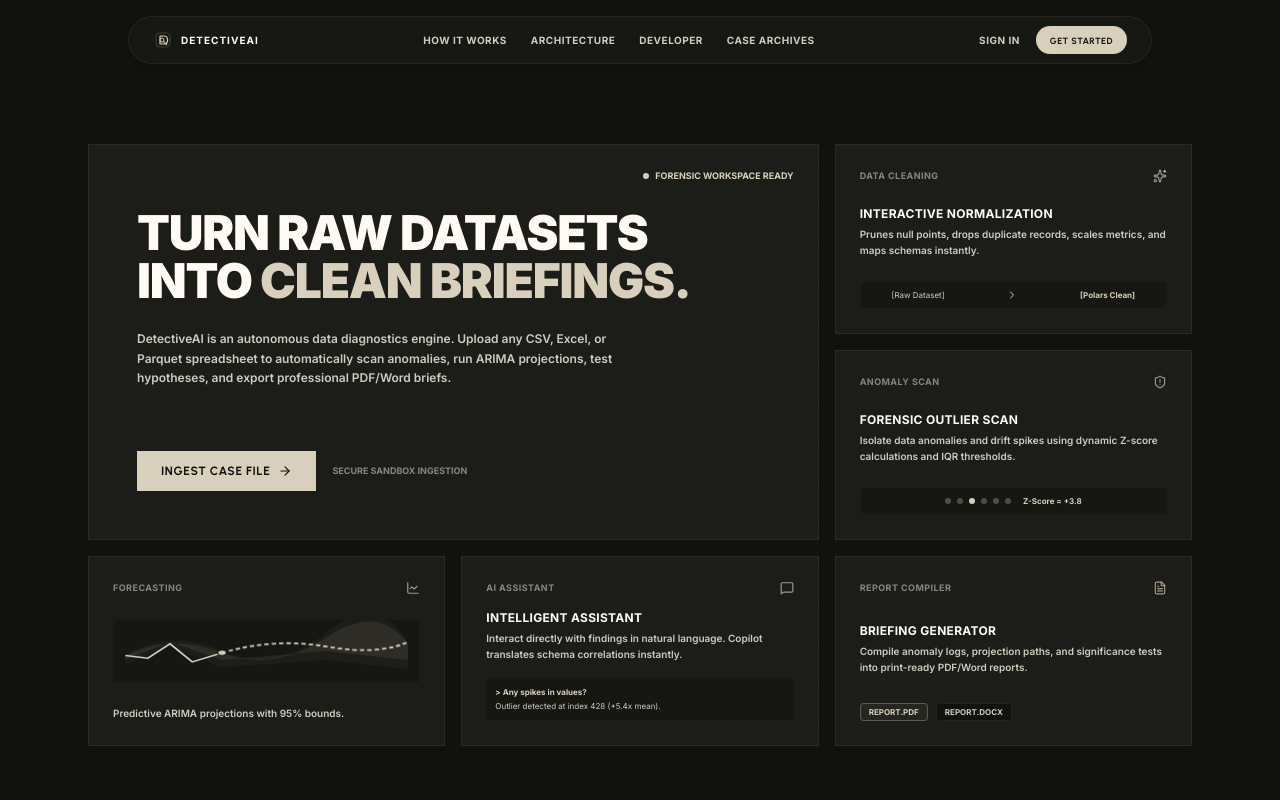
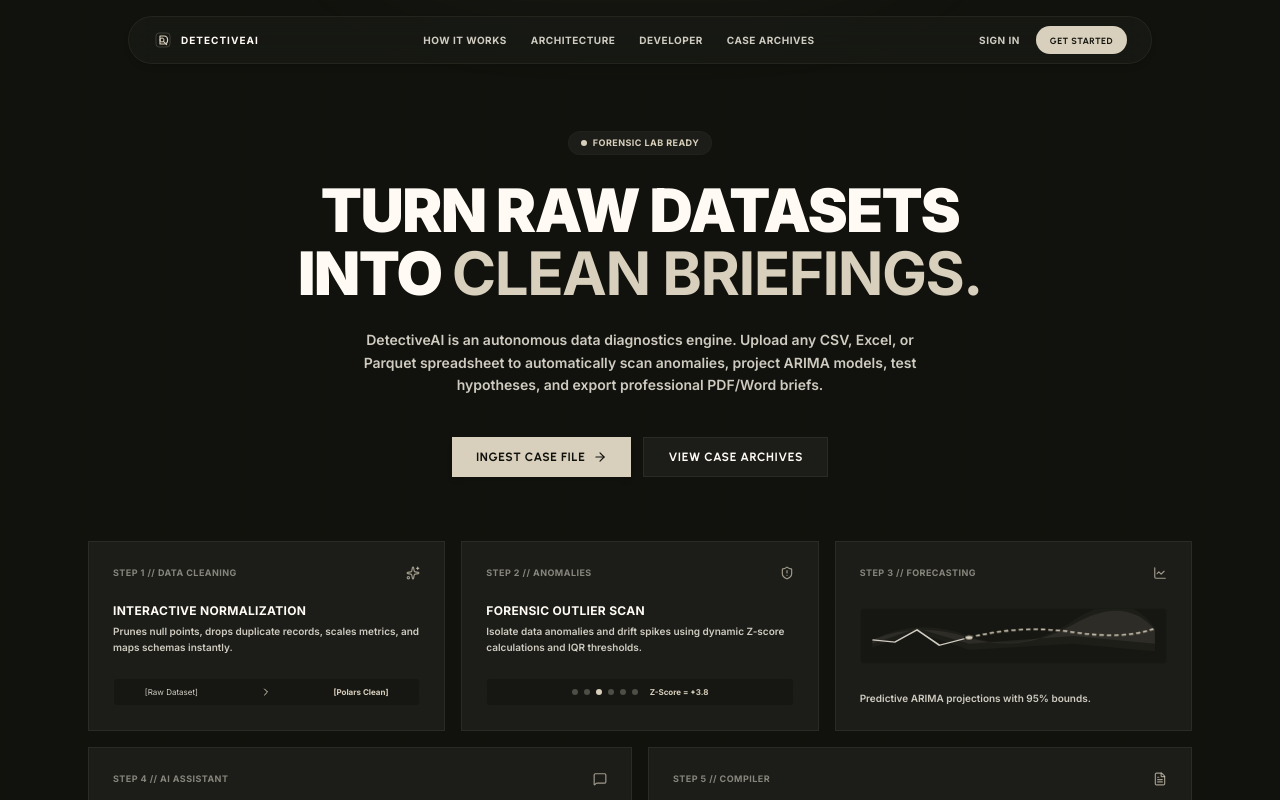
Before and after one commit to mannaxsara/detective-ai, a Next.js app in the folder frontend/: page / in a window 1280 px wide. Shown: the top 800 px of the page. Built offline with nearby package versions, Linux system fonts and the light colour scheme.

Commit message:
design: reorganize hero section layout to centered vertical stack for laptop screen optimization

```diff
--- a/frontend/src/app/page.tsx
+++ b/frontend/src/app/page.tsx
@@ -7,7 +7,7 @@ import {
   FileText, ChevronRight, Terminal, ShieldCheck, Database, Code,
   Cpu, Upload, ArrowUpRight, Play, CheckCircle2, RefreshCw
 } from "lucide-react";
-import { motion, useInView, AnimatePresence } from "framer-motion";
+import { motion, useInView } from "framer-motion";
 
 // Abstract "D" + magnifying glass logo
 function LogoIcon({ className = "w-6 h-6" }: { className?: string }) {
@@ -28,9 +28,9 @@ function RevealSection({ children, className = "" }: { children: React.ReactNode
   return (
     <motion.div
       ref={ref}
-      initial={{ opacity: 0, y: 30 }}
+      initial={{ opacity: 0, y: 20 }}
       animate={isInView ? { opacity: 1, y: 0 } : {}}
-      transition={{ duration: 0.7, ease: [0.16, 1, 0.3, 1] }}
+      transition={{ duration: 0.6, ease: [0.16, 1, 0.3, 1] }}
       className={className}
     >
       {children}
@@ -57,7 +57,7 @@ export default function HomePage() {
     setLoading(false);
   }, []);
 
-  // Auto-rotate the "How It Works" carousel (only if not manually interacted)
+  // Auto-rotate the "How It Works" carousel
   useEffect(() => {
     const interval = setInterval(() => {
       setActiveHowStep((prev) => (prev + 1) % 4);
@@ -71,19 +71,16 @@ export default function HomePage() {
     setSimProgress({ ingest: 0, anomalies: 0, arima: 0 });
     setSimLogs(["[1/3] Incepting ingestion pipeline...", "Allocating Polars in-memory table context."]);
 
-    // Ingestion simulation
     setTimeout(() => {
       setSimProgress(prev => ({ ...prev, ingest: 100 }));
       setSimLogs(prev => [...prev, "✓ Ingested case file (10,240 rows parsed in 12ms)", "[2/3] Analyzing outliers..."]);
     }, 1000);
 
-    // Anomalies simulation
     setTimeout(() => {
       setSimProgress(prev => ({ ...prev, anomalies: 85 }));
       setSimLogs(prev => [...prev, "⚠️ Found 2 anomalies (Z-Score > 3.0 threshold)", "[3/3] Running ARIMA projection models..."]);
     }, 2200);
 
-    // ARIMA simulation
     setTimeout(() => {
       setSimProgress(prev => ({ ...prev, arima: 60 }));
       setSimLogs(prev => [...prev, "✓ ARIMA models converged successfully", "Diagnostics cycle complete. Report ready."]);
@@ -93,12 +90,12 @@ export default function HomePage() {
 
   const containerVariants = {
     hidden: { opacity: 0 },
-    visible: { opacity: 1, transition: { staggerChildren: 0.08 } },
+    visible: { opacity: 1, transition: { staggerChildren: 0.05 } },
   };
 
   const itemVariants = {
-    hidden: { opacity: 0, y: 15 },
-    visible: { opacity: 1, y: 0, transition: { duration: 0.6, ease: [0.16, 1, 0.3, 1] as const } },
+    hidden: { opacity: 0, y: 12 },
+    visible: { opacity: 1, y: 0, transition: { duration: 0.5, ease: [0.16, 1, 0.3, 1] as const } },
   };
 
   const howItWorksSteps = [
@@ -129,20 +126,21 @@ export default function HomePage() {
   ];
 
   return (
-    <div className="min-h-screen bg-background text-foreground font-sans selection:bg-primary/20 relative overflow-hidden pt-20">
+    <div className="min-h-screen bg-background text-foreground font-sans selection:bg-primary/20 relative overflow-hidden pt-24 pb-8">
 
       {/* Background grid */}
       <div className="absolute inset-0 z-0 bg-[linear-gradient(to_right,rgba(212,110,85,0.012)_1px,transparent_1px),linear-gradient(to_bottom,rgba(212,110,85,0.012)_1px,transparent_1px)] bg-[size:40px_40px] opacity-65 pointer-events-none" aria-hidden="true" />
 
+      {/* Subtle radial glow for background depth */}
+      <div className="absolute top-[-10%] left-1/2 -translate-x-1/2 w-[600px] h-[300px] bg-primary/5 rounded-full blur-3xl pointer-events-none select-none z-0" />
+
       {/* ═══════════════════ NAVBAR ═══════════════════ */}
       <div className="fixed top-4 left-1/2 -translate-x-1/2 w-[90%] max-w-5xl z-50 rounded-full border border-border/80 bg-card/60 backdrop-blur-md px-6 h-12 flex items-center justify-between shadow-md">
-        {/* Left: Logo + Name */}
         <Link href="/" className="flex items-center gap-2 select-none group">
           <LogoIcon className="w-5 h-5 group-hover:scale-105 transition-transform" />
           <span className="font-bold text-[10px] uppercase tracking-widest text-foreground font-mono">DetectiveAI</span>
         </Link>
 
-        {/* Center: Navigation Links */}
         <nav className="hidden md:flex items-center gap-6">
           <a href="#how-it-works" className="text-[10px] font-mono font-bold uppercase tracking-wider text-muted-foreground hover:text-foreground transition-colors">How it works</a>
           <a href="#architecture" className="text-[10px] font-mono font-bold uppercase tracking-wider text-muted-foreground hover:text-foreground transition-colors">Architecture</a>
@@ -150,7 +148,6 @@ export default function HomePage() {
           <Link href="/history" className="text-[10px] font-mono font-bold uppercase tracking-wider text-muted-foreground hover:text-foreground transition-colors">Case Archives</Link>
         </nav>
 
-        {/* Right: CTA */}
         <div className="flex items-center gap-4">
           {loading ? null : isLoggedIn ? (
             <Link href="/dashboard">
@@ -171,39 +168,72 @@ export default function HomePage() {
         </div>
       </div>
 
-      {/* ═══════════════════ HERO BENTO GRID ═══════════════════ */}
-      <section className="py-8 md:py-16 max-w-6xl mx-auto px-6 relative z-10">
-        <motion.div variants={containerVariants} initial="hidden" animate="visible" className="grid grid-cols-1 md:grid-cols-3 gap-4">
-
-          {/* Main Elevator Pitch Card (Span 2x2) */}
-          <motion.div variants={itemVariants} className="md:col-span-2 md:row-span-2 p-8 md:p-12 bg-card border border-border rounded-cards flex flex-col justify-between min-h-[380px] relative overflow-hidden text-left">
-            <div className="absolute top-6 right-6 flex items-center gap-1.5 font-mono text-[9px] font-bold text-primary select-none">
+      {/* ═══════════════════ SPACIOUS HERO SECTION ═══════════════════ */}
+      <section className="pt-8 pb-12 max-w-4xl mx-auto px-6 text-center relative z-10">
+        <motion.div
+          variants={containerVariants}
+          initial="hidden"
+          animate="visible"
+          className="space-y-6"
+        >
+          {/* Active status indicator */}
+          <motion.div variants={itemVariants} className="inline-flex justify-center">
+            <span className="inline-flex items-center gap-1.5 px-3 py-1 rounded-full border border-border/40 bg-card text-[9px] font-mono font-bold uppercase text-primary tracking-wider select-none">
               <span className="w-1.5 h-1.5 rounded-full bg-primary animate-pulse" />
-              FORENSIC WORKSPACE READY
-            </div>
-            <div className="space-y-6 pt-4">
-              <h1 className="text-4xl md:text-5xl font-black text-foreground tracking-tight leading-none uppercase">
-                Turn raw datasets <br />into <span className="text-primary">clean briefings.</span>
-              </h1>
-              <p className="text-xs text-muted-foreground leading-relaxed font-semibold max-w-lg">
-                DetectiveAI is an autonomous data diagnostics engine. Upload any CSV, Excel, or Parquet spreadsheet to automatically scan anomalies, run ARIMA projections, test hypotheses, and export professional PDF/Word briefs.
-              </p>
-            </div>
-            <div className="pt-8 flex flex-wrap items-center gap-4">
-              <Link href={isLoggedIn ? "/dashboard" : "/login"}>
-                <motion.button whileHover={{ scale: 1.02 }} whileTap={{ scale: 0.98 }} className="h-10 rounded-small bg-primary hover:opacity-95 text-primary-foreground font-bold text-xs uppercase tracking-wider px-6 flex items-center gap-2 cursor-pointer shadow-sm">
-                  {isLoggedIn ? "Open Workspace" : "Ingest Case File"}
-                  <ArrowRight className="w-3.5 h-3.5" />
-                </motion.button>
-              </Link>
-              <span className="font-mono text-[9px] text-muted-foreground/60 font-bold select-none">SECURE SANDBOX INGESTION</span>
-            </div>
+              FORENSIC LAB READY
+            </span>
           </motion.div>
 
-          {/* Bento: Data Cleaning */}
-          <motion.div variants={itemVariants} className="p-6 bg-card border border-border rounded-cards flex flex-col justify-between text-left min-h-[190px]">
+          {/* Heading */}
+          <motion.h1
+            variants={itemVariants}
+            className="text-4xl sm:text-5xl md:text-6xl font-black text-foreground tracking-tight leading-[1.05] uppercase max-w-3xl mx-auto"
+          >
+            Turn raw datasets <br />into <span className="text-primary font-bold">clean briefings.</span>
+          </motion.h1>
+
+          {/* Subtitle */}
+          <motion.p
+            variants={itemVariants}
+            className="text-xs md:text-sm text-muted-foreground leading-relaxed font-semibold max-w-xl mx-auto"
+          >
+            DetectiveAI is an autonomous data diagnostics engine. Upload any CSV, Excel, or Parquet spreadsheet to automatically scan anomalies, project ARIMA models, test hypotheses, and export professional PDF/Word briefs.
+          </motion.p>
+
+          {/* CTAs */}
+          <motion.div variants={itemVariants} className="pt-4 flex justify-center gap-3">
+            <Link href={isLoggedIn ? "/dashboard" : "/login"}>
+              <motion.button
+                whileHover={{ scale: 1.02 }}
+                whileTap={{ scale: 0.98 }}
+                className="h-10 rounded-small bg-primary hover:opacity-95 text-primary-foreground font-bold text-xs uppercase tracking-wider px-6 flex items-center gap-2 cursor-pointer shadow-md"
+              >
+                {isLoggedIn ? "Open Workspace" : "Ingest Case File"}
+                <ArrowRight className="w-3.5 h-3.5" />
+              </motion.button>
+            </Link>
+
+            <Link href="/history">
+              <motion.button
+                whileHover={{ scale: 1.02 }}
+                whileTap={{ scale: 0.98 }}
+                className="h-10 rounded-small border border-border bg-card hover:bg-background text-foreground font-bold text-xs uppercase tracking-wider px-6 cursor-pointer"
+              >
+                View Case Archives
+              </motion.button>
+            </Link>
+          </motion.div>
+        </motion.div>
+      </section>
+
+      {/* ═══════════════════ SYMMETRICAL BENTO GRID FEATURE GRID ═══════════════════ */}
+      <section className="py-4 max-w-6xl mx-auto px-6 relative z-10">
+        <div className="grid grid-cols-1 md:grid-cols-6 gap-4">
+
+          {/* Card 1: Data Normalization (Col Span 2) */}
+          <div className="md:col-span-2 p-6 bg-card border border-border rounded-cards flex flex-col justify-between text-left min-h-[190px]">
             <div className="flex items-center justify-between font-mono text-[9px] font-bold text-muted-foreground/60 tracking-wider">
-              <span>DATA CLEANING</span>
+              <span>STEP 1 // DATA CLEANING</span>
               <Sparkles className="w-3.5 h-3.5 text-primary/70" />
             </div>
             <div className="my-2">
@@ -213,12 +243,12 @@ export default function HomePage() {
             <div className="h-7 border border-border/40 rounded bg-background/50 flex items-center justify-around font-mono text-[8px] text-muted-foreground">
               <span>[Raw Dataset]</span><ChevronRight className="w-3 h-3 text-primary" /><span className="text-primary font-bold">[Polars Clean]</span>
             </div>
-          </motion.div>
+          </div>
 
-          {/* Bento: Anomaly */}
-          <motion.div variants={itemVariants} className="p-6 bg-card border border-border rounded-cards flex flex-col justify-between text-left min-h-[190px]">
+          {/* Card 2: Outlier Scan (Col Span 2) */}
+          <div className="md:col-span-2 p-6 bg-card border border-border rounded-cards flex flex-col justify-between text-left min-h-[190px]">
             <div className="flex items-center justify-between font-mono text-[9px] font-bold text-muted-foreground/60 tracking-wider">
-              <span>ANOMALY SCAN</span>
+              <span>STEP 2 // ANOMALIES</span>
               <ShieldAlert className="w-3.5 h-3.5 text-primary/70" />
             </div>
             <div className="my-2">
@@ -229,42 +259,35 @@ export default function HomePage() {
               {[0.3, 0.3, 1, 0.3, 0.3, 0.3].map((o, i) => <div key={i} className={`w-1.5 h-1.5 rounded-full ${o === 1 ? "bg-primary" : "bg-muted-foreground/30"}`} />)}
               <span className="font-mono text-[8px] text-primary font-bold ml-1.5">Z-Score = +3.8</span>
             </div>
-          </motion.div>
+          </div>
 
-          {/* Bento: Forecast Waveform */}
-          <motion.div variants={itemVariants} className="p-6 bg-card border border-border rounded-cards flex flex-col justify-between text-left min-h-[190px] overflow-hidden">
+          {/* Card 3: ARIMA Waveform (Col Span 2) */}
+          <div className="md:col-span-2 p-6 bg-card border border-border rounded-cards flex flex-col justify-between text-left min-h-[190px] overflow-hidden">
             <div className="flex items-center justify-between font-mono text-[9px] font-bold text-muted-foreground/60 tracking-wider">
-              <span>FORECASTING</span>
+              <span>STEP 3 // FORECASTING</span>
               <LineChart className="w-3.5 h-3.5 text-primary/70" />
             </div>
-            {/* Highly detailed, professional ARIMA SVG forecasting chart */}
-            <div className="h-16 w-full relative my-1 border border-border/30 rounded bg-background/50 p-1 overflow-hidden flex items-center justify-center">
-              {/* Chart grid lines */}
+            <div className="h-14 w-full relative my-1 border border-border/30 rounded bg-background/50 p-1 overflow-hidden flex items-center justify-center">
               <div className="absolute inset-0 grid grid-cols-6 grid-rows-3 opacity-15 pointer-events-none">
                 {Array.from({ length: 18 }).map((_, i) => (
                   <div key={i} className="border-r border-b border-border/40" />
                 ))}
               </div>
               <svg className="w-full h-full overflow-visible z-10 relative" viewBox="0 0 200 60" preserveAspectRatio="none">
-                {/* 95% Confidence Interval (Wide, Translucent) */}
                 <path d="M5,35 Q35,5 70,30 T140,10 T195,20 L195,50 L140,40 L70,48 L35,25 L5,45 Z" fill="var(--primary)" className="opacity-[0.04]" />
-                {/* 80% Confidence Interval (Narrower, Slightly darker) */}
                 <path d="M5,35 Q35,10 70,32 T140,15 T195,22 L195,40 L140,30 L70,40 L35,20 L5,40 Z" fill="var(--primary)" className="opacity-[0.08]" />
-                {/* Historical Data path */}
                 <path d="M5,35 L20,38 L35,22 L50,42 L70,32" fill="none" stroke="currentColor" strokeWidth="1.5" className="text-muted-foreground" />
-                {/* Forecast projection line */}
                 <path d="M70,32 Q105,15 140,25 T195,20" fill="none" stroke="currentColor" strokeWidth="2" strokeDasharray="3 2" className="text-primary animate-pulse" />
-                {/* Origin pointer */}
                 <circle cx="70" cy="32" r="3" className="fill-primary stroke-background" strokeWidth="1" />
               </svg>
             </div>
             <div className="text-[10px] text-muted-foreground font-semibold">Predictive ARIMA projections with 95% bounds.</div>
-          </motion.div>
+          </div>
 
-          {/* Bento: Chat */}
-          <motion.div variants={itemVariants} className="p-6 bg-card border border-border rounded-cards flex flex-col justify-between text-left min-h-[190px]">
+          {/* Card 4: AI Q&A Chat (Col Span 3) */}
+          <div className="md:col-span-3 p-6 bg-card border border-border rounded-cards flex flex-col justify-between text-left min-h-[190px]">
             <div className="flex items-center justify-between font-mono text-[9px] font-bold text-muted-foreground/60 tracking-wider">
-              <span>AI ASSISTANT</span>
+              <span>STEP 4 // AI ASSISTANT</span>
               <MessageSquare className="w-3.5 h-3.5 text-primary/70" />
             </div>
             <div className="my-2">
@@ -275,12 +298,12 @@ export default function HomePage() {
               <div className="text-primary font-bold">&gt; Any spikes in values?</div>
               <div>Outlier detected at index 428 (+5.4x mean).</div>
             </div>
-          </motion.div>
+          </div>
 
-          {/* Bento: Reports */}
-          <motion.div variants={itemVariants} className="p-6 bg-card border border-border rounded-cards flex flex-col justify-between text-left min-h-[190px]">
+          {/* Card 5: Briefing Reports (Col Span 3) */}
+          <div className="md:col-span-3 p-6 bg-card border border-border rounded-cards flex flex-col justify-between text-left min-h-[190px]">
             <div className="flex items-center justify-between font-mono text-[9px] font-bold text-muted-foreground/60 tracking-wider">
-              <span>REPORT COMPILER</span>
+              <span>STEP 5 // COMPILER</span>
               <FileText className="w-3.5 h-3.5 text-primary/70" />
             </div>
             <div className="my-2">
@@ -291,9 +314,9 @@ export default function HomePage() {
               <span className="px-2 py-0.5 rounded border border-primary/30 bg-primary/5">REPORT.PDF</span>
               <span className="px-2 py-0.5 rounded border border-border bg-background text-muted-foreground">REPORT.DOCX</span>
             </div>
-          </motion.div>
+          </div>
 
-        </motion.div>
+        </div>
       </section>
 
       {/* ═══════════════════ HOW IT WORKS CAROUSEL ═══════════════════ */}
@@ -429,7 +452,6 @@ export default function HomePage() {
                 </button>
               </div>
 
-              {/* Telemetry Visual Simulator */}
               <div className="space-y-3 font-mono text-[10px] text-muted-foreground">
                 <div>
                   <div className="flex items-center justify-between">
```
